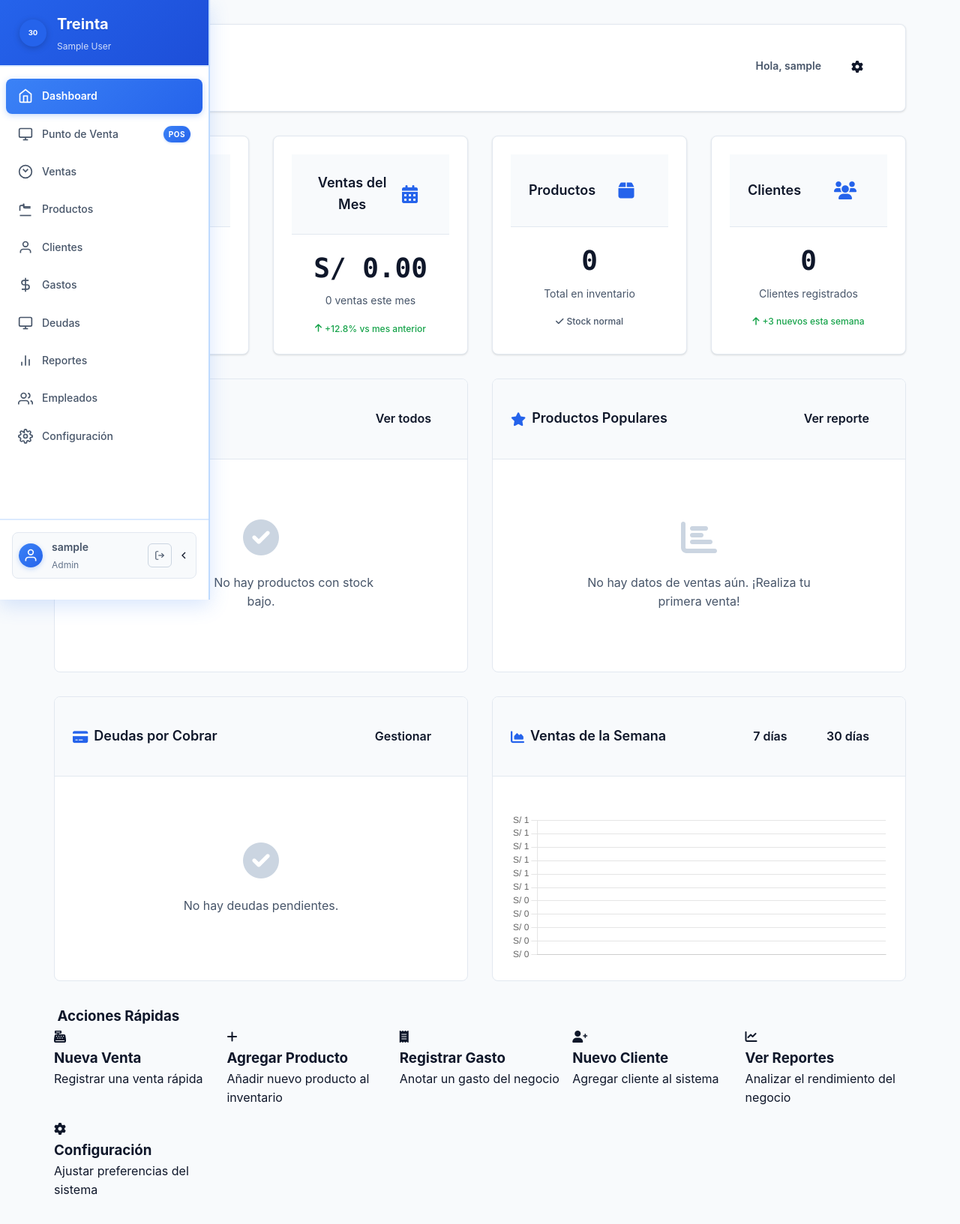
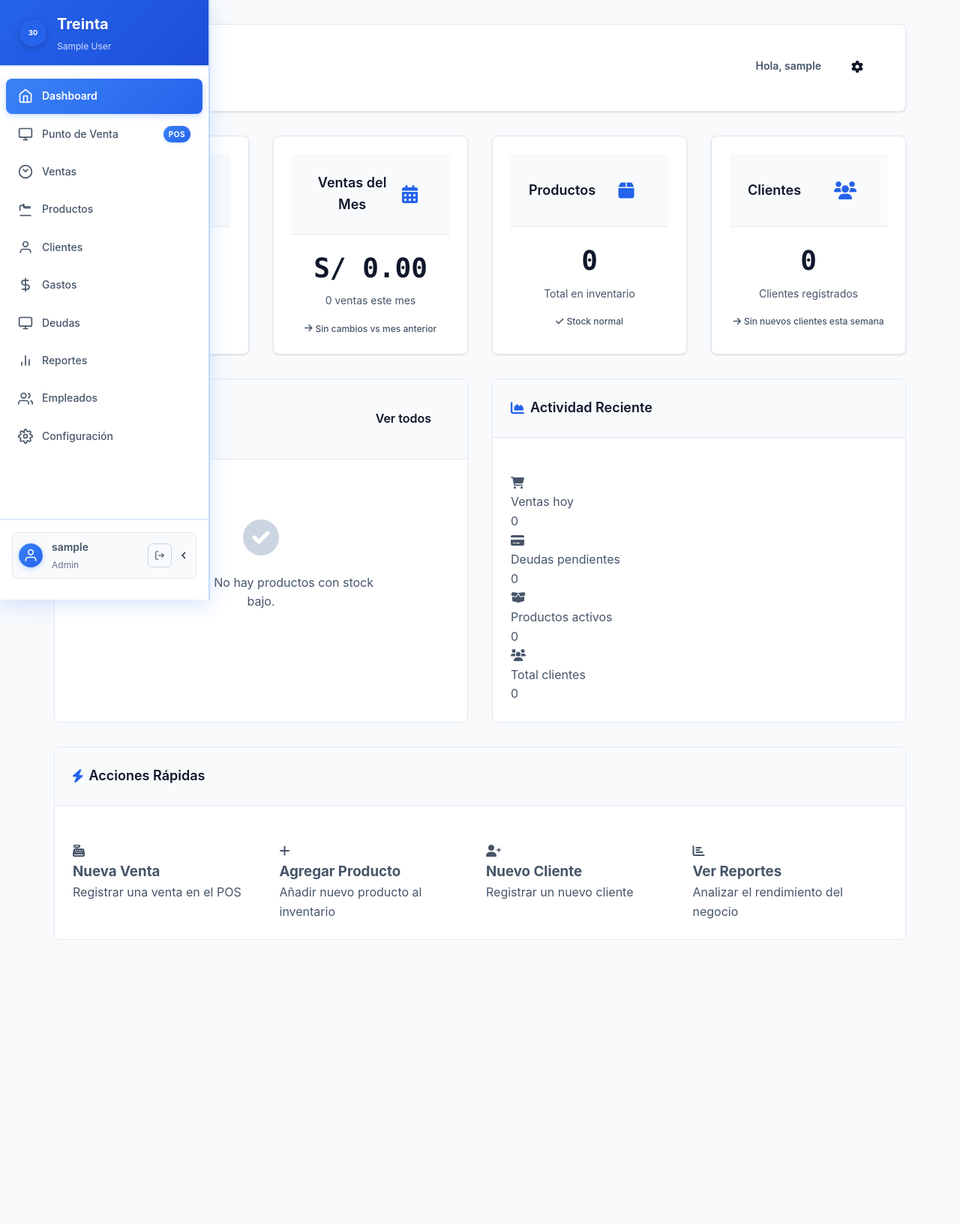
Before and after one commit to Codearlo/sistema_tienda, a PHP site: page /dashboard.php in a window 1280 px wide. Shown: the whole page at 75% size. After the commit the page ends 1254 px from the top, so only its background shows below. Run offline with PHP 8.4, Linux system fonts and the light colour scheme; the visitor is signed in with stand-in values (Sample User, id 1); data that the repository does not hold is empty.

Commit message:
Subiendo los archivos

```diff
--- a/dashboard.php
+++ b/dashboard.php
@@ -27,8 +27,12 @@ try {
 
     // Estadísticas del dashboard
     $today = date('Y-m-d');
+    $yesterday = date('Y-m-d', strtotime('-1 day'));
+    $last_month = date('Y-m', strtotime('-1 month'));
+    $current_month = date('Y-m');
+    $last_week = date('Y-m-d', strtotime('-7 days'));
 
-    // Ventas del día
+    // ===== VENTAS DEL DÍA =====
     $daily_sales = $db->single(
         "SELECT COUNT(*) as count, COALESCE(SUM(total_amount), 0) as total
          FROM sales
@@ -36,7 +40,53 @@ try {
         [$business_id, $today]
     );
 
-    // Total de productos
+    // Ventas de ayer para comparación
+    $yesterday_sales = $db->single(
+        "SELECT COUNT(*) as count, COALESCE(SUM(total_amount), 0) as total
+         FROM sales
+         WHERE business_id = ? AND DATE(created_at) = ?",
+        [$business_id, $yesterday]
+    );
+
+    // Calcular porcentaje vs ayer
+    $daily_change_percentage = 0;
+    $daily_change_type = 'neutral';
+    if ($yesterday_sales['total'] > 0) {
+        $daily_change_percentage = (($daily_sales['total'] - $yesterday_sales['total']) / $yesterday_sales['total']) * 100;
+        $daily_change_type = $daily_change_percentage >= 0 ? 'positive' : 'negative';
+    } elseif ($daily_sales['total'] > 0) {
+        $daily_change_percentage = 100; // Si ayer fue 0 y hoy hay ventas
+        $daily_change_type = 'positive';
+    }
+
+    // ===== VENTAS DEL MES =====
+    $monthly_sales = $db->single(
+        "SELECT COUNT(*) as count, COALESCE(SUM(total_amount), 0) as total
+         FROM sales
+         WHERE business_id = ? AND DATE_FORMAT(created_at, '%Y-%m') = ?",
+        [$business_id, $current_month]
+    );
+
+    // Ventas del mes pasado para comparación
+    $last_month_sales = $db->single(
+        "SELECT COUNT(*) as count, COALESCE(SUM(total_amount), 0) as total
+         FROM sales
+         WHERE business_id = ? AND DATE_FORMAT(created_at, '%Y-%m') = ?",
+        [$business_id, $last_month]
+    );
+
+    // Calcular porcentaje vs mes anterior
+    $monthly_change_percentage = 0;
+    $monthly_change_type = 'neutral';
+    if ($last_month_sales['total'] > 0) {
+        $monthly_change_percentage = (($monthly_sales['total'] - $last_month_sales['total']) / $last_month_sales['total']) * 100;
+        $monthly_change_type = $monthly_change_percentage >= 0 ? 'positive' : 'negative';
+    } elseif ($monthly_sales['total'] > 0) {
+        $monthly_change_percentage = 100; // Si el mes pasado fue 0 y este mes hay ventas
+        $monthly_change_type = 'positive';
+    }
+
+    // ===== PRODUCTOS =====
     $total_products = $db->single(
         "SELECT COUNT(*) as count FROM products WHERE business_id = ? AND status = 1",
         [$business_id]
@@ -52,7 +102,20 @@ try {
         [$business_id]
     );
 
-    // Deudas pendientes
+    // ===== CLIENTES =====
+    $total_customers = $db->single(
+        "SELECT COUNT(*) as count FROM customers WHERE business_id = ? AND status = 1",
+        [$business_id]
+    );
+
+    // Nuevos clientes esta semana
+    $new_customers_week = $db->single(
+        "SELECT COUNT(*) as count FROM customers
+         WHERE business_id = ? AND status = 1 AND created_at >= ?",
+        [$business_id, $last_week]
+    );
+
+    // ===== DEUDAS PENDIENTES =====
     $pending_debts = $db->single(
         "SELECT COUNT(*) as count, COALESCE(SUM(remaining_amount), 0) as total
          FROM debts
@@ -60,7 +123,7 @@ try {
         [$business_id]
     );
 
-    // Ventas de la semana (últimos 7 días)
+    // ===== VENTAS DE LA SEMANA =====
     $weekly_sales = $db->fetchAll(
         "SELECT DATE(created_at) as date, COALESCE(SUM(total_amount), 0) as total
          FROM sales
@@ -70,23 +133,9 @@ try {
         [$business_id]
     );
 
-    // Ventas del mes
-    $monthly_sales = $db->single(
-        "SELECT COUNT(*) as count, COALESCE(SUM(total_amount), 0) as total
-         FROM sales
-         WHERE business_id = ? AND MONTH(created_at) = MONTH(CURDATE()) AND YEAR(created_at) = YEAR(CURDATE())",
-        [$business_id]
-    );
-
-    // Total de clientes
-    $total_customers = $db->single(
-        "SELECT COUNT(*) as count FROM customers WHERE business_id = ? AND status = 1",
-        [$business_id]
-    );
-
-    // Productos más vendidos
+    // ===== PRODUCTOS MÁS VENDIDOS =====
     $top_products = $db->fetchAll(
-        "SELECT p.name, SUM(si.quantity) as total_sold, SUM(si.line_total) as revenue
+        "SELECT p.name, SUM(si.quantity) as total_sold, SUM(si.total_price) as revenue
          FROM sale_items si
          JOIN products p ON si.product_id = p.id
          JOIN sales s ON si.sale_id = s.id
@@ -101,17 +150,28 @@ try {
     $error_message = "Error al cargar el dashboard: " . $e->getMessage();
     $business = ['name' => 'Tu Negocio'];
     $daily_sales = ['count' => 0, 'total' => 0];
+    $yesterday_sales = ['count' => 0, 'total' => 0];
+    $daily_change_percentage = 0;
+    $daily_change_type = 'neutral';
     $total_products = ['count' => 0];
     $low_stock_products = [];
     $pending_debts = ['count' => 0, 'total' => 0];
     $weekly_sales = [];
     $monthly_sales = ['count' => 0, 'total' => 0];
+    $last_month_sales = ['count' => 0, 'total' => 0];
+    $monthly_change_percentage = 0;
+    $monthly_change_type = 'neutral';
     $total_customers = ['count' => 0];
+    $new_customers_week = ['count' => 0];
     $top_products = [];
 }
 
 function formatCurrency($amount) {
     return 'S/ ' . number_format($amount, 2);
+}
+
+function formatPercentage($percentage) {
+    return number_format(abs($percentage), 1) . '%';
 }
 
 function formatDate($date) {
@@ -194,6 +254,7 @@ function formatDate($date) {
 
         <!-- Estadísticas principales -->
         <div class="stats-grid">
+            <!-- VENTAS HOY - Con cálculo dinámico -->
             <div class="stat-card">
                 <div class="stat-header">
                     <div class="stat-title">Ventas Hoy</div>
@@ -203,12 +264,19 @@ function formatDate($date) {
                 </div>
                 <div class="stat-value"><?php echo formatCurrency($daily_sales['total']); ?></div>
                 <div class="stat-description"><?php echo $daily_sales['count']; ?> ventas realizadas</div>
-                <div class="stat-change positive">
-                    <i class="fas fa-arrow-up"></i>
-                    <span>+5.2% vs ayer</span>
+                <div class="stat-change <?php echo $daily_change_type; ?>">
+                    <i class="fas fa-arrow-<?php echo $daily_change_type === 'positive' ? 'up' : ($daily_change_type === 'negative' ? 'down' : 'right'); ?>"></i>
+                    <span>
+                        <?php if ($daily_change_type === 'neutral'): ?>
+                            Sin cambios vs ayer
+                        <?php else: ?>
+                            <?php echo $daily_change_type === 'positive' ? '+' : ''; ?><?php echo formatPercentage($daily_change_percentage); ?> vs ayer
+                        <?php endif; ?>
+                    </span>
                 </div>
             </div>
 
+            <!-- VENTAS DEL MES - Con cálculo dinámico -->
             <div class="stat-card">
                 <div class="stat-header">
                     <div class="stat-title">Ventas del Mes</div>
@@ -218,12 +286,19 @@ function formatDate($date) {
                 </div>
                 <div class="stat-value"><?php echo formatCurrency($monthly_sales['total']); ?></div>
                 <div class="stat-description"><?php echo $monthly_sales['count']; ?> ventas este mes</div>
-                <div class="stat-change positive">
-                    <i class="fas fa-arrow-up"></i>
-                    <span>+12.8% vs mes anterior</span>
+                <div class="stat-change <?php echo $monthly_change_type; ?>">
+                    <i class="fas fa-arrow-<?php echo $monthly_change_type === 'positive' ? 'up' : ($monthly_change_type === 'negative' ? 'down' : 'right'); ?>"></i>
+                    <span>
+                        <?php if ($monthly_change_type === 'neutral'): ?>
+                            Sin cambios vs mes anterior
+                        <?php else: ?>
+                            <?php echo $monthly_change_type === 'positive' ? '+' : ''; ?><?php echo formatPercentage($monthly_change_percentage); ?> vs mes anterior
+                        <?php endif; ?>
+                    </span>
                 </div>
             </div>
 
+            <!-- PRODUCTOS - Con alerta de stock corregida -->
             <div class="stat-card">
                 <div class="stat-header">
                     <div class="stat-title">Productos</div>
@@ -246,6 +321,7 @@ function formatDate($date) {
                 <?php endif; ?>
             </div>
 
+            <!-- CLIENTES - Con cálculo dinámico -->
             <div class="stat-card">
                 <div class="stat-header">
                     <div class="stat-title">Clientes</div>
@@ -255,9 +331,15 @@ function formatDate($date) {
                 </div>
                 <div class="stat-value"><?php echo $total_customers['count']; ?></div>
                 <div class="stat-description">Clientes registrados</div>
-                <div class="stat-change positive">
-                    <i class="fas fa-arrow-up"></i>
-                    <span>+3 nuevos esta semana</span>
+                <div class="stat-change <?php echo $new_customers_week['count'] > 0 ? 'positive' : 'neutral'; ?>">
+                    <i class="fas fa-arrow-<?php echo $new_customers_week['count'] > 0 ? 'up' : 'right'; ?>"></i>
+                    <span>
+                        <?php if ($new_customers_week['count'] > 0): ?>
+                            +<?php echo $new_customers_week['count']; ?> nuevos esta semana
+                        <?php else: ?>
+                            Sin nuevos clientes esta semana
+                        <?php endif; ?>
+                    </span>
                 </div>
             </div>
         </div>
@@ -291,8 +373,7 @@ function formatDate($date) {
                                         </div>
                                     </div>
                                     <div class="stock-actions">
-                                        <button class="btn btn-sm btn-primary" onclick="window.location.href='add-product.php?edit=<?php echo $product['id'] ?? ''; ?>'">
-                                            <i class="fas fa-plus"></i>
+                                        <button class="btn btn-sm btn-primary" onclick="window.location.href='products.php'">
                                             Reabastecer
                                         </button>
                                     </div>
@@ -303,99 +384,69 @@ function formatDate($date) {
                 </div>
             </div>
 
-            <!-- Productos más vendidos -->
+            <!-- Resumen de actividad -->
             <div class="dashboard-card">
                 <div class="card-header">
                     <h3>
-                        <i class="fas fa-star text-primary"></i>
-                        Productos Populares
+                        <i class="fas fa-chart-area text-primary"></i>
+                        Actividad Reciente
                     </h3>
-                    <a href="reports.php?type=products" class="btn btn-sm btn-outline">Ver reporte</a>
                 </div>
                 <div class="card-content">
-                    <?php if (empty($top_products)): ?>
-                        <div class="empty-state">
-                            <i class="fas fa-chart-bar"></i>
-                            <p>No hay datos de ventas aún. ¡Realiza tu primera venta!</p>
+                    <div class="activity-stats">
+                        <div class="activity-item">
+                            <div class="activity-icon">
+                                <i class="fas fa-shopping-cart"></i>
                             </div>
-                    <?php else: ?>
-                        <div class="top-products">
-                            <?php foreach ($top_products as $index => $product): ?>
-                                <div class="product-item">
-                                    <div class="product-rank">#<?php echo $index + 1; ?></div>
-                                    <div class="product-info">
-                                        <div class="product-name"><?php echo htmlspecialchars($product['name']); ?></div>
-                                        <div class="product-stats">
-                                            <?php echo $product['total_sold']; ?> vendidos • <?php echo formatCurrency($product['revenue']); ?>
-                                        </div>
-                                    </div>
-                                </div>
-                            <?php endforeach; ?>
-                        </div>
-                    <?php endif; ?>
+                            <div class="activity-info">
+                                <div class="activity-label">Ventas hoy</div>
+                                <div class="activity-value"><?php echo $daily_sales['count']; ?></div>
                             </div>
                         </div>
 
-            <!-- Deudas pendientes -->
-            <div class="dashboard-card">
-                <div class="card-header">
-                    <h3>
-                        <i class="fas fa-credit-card text-danger"></i>
-                        Deudas por Cobrar
-                    </h3>
-                    <a href="debts.php" class="btn btn-sm btn-outline">Gestionar</a>
+                        <div class="activity-item">
+                            <div class="activity-icon">
+                                <i class="fas fa-credit-card"></i>
                             </div>
-                <div class="card-content">
-                    <?php if ($pending_debts['count'] == 0): ?>
-                        <div class="empty-state">
-                            <i class="fas fa-check-circle text-success"></i>
-                            <p>No hay deudas pendientes.</p>
-                        </div>
-                    <?php else: ?>
-                        <div class="debt-summary">
-                            <div class="debt-total">
-                                <div class="debt-amount"><?php echo formatCurrency($pending_debts['total']); ?></div>
-                                <div class="debt-count"><?php echo $pending_debts['count']; ?> deudas pendientes</div>
-                            </div>
-                            <div class="debt-actions">
-                                <button class="btn btn-primary btn-sm" onclick="window.location.href='debts.php'">
-                                    <i class="fas fa-eye"></i>
-                                    Ver detalles
-                                </button>
-                            </div>
-                        </div>
-                    <?php endif; ?>
+                            <div class="activity-info">
+                                <div class="activity-label">Deudas pendientes</div>
+                                <div class="activity-value"><?php echo $pending_debts['count']; ?></div>
                             </div>
                         </div>
 
-            <!-- Gráfico de ventas semanales -->
-            <div class="dashboard-card chart-card">
-                <div class="card-header">
-                    <h3>
-                        <i class="fas fa-chart-area text-primary"></i>
-                        Ventas de la Semana
-                    </h3>
-                    <div class="chart-controls">
-                        <button class="btn btn-sm btn-ghost" onclick="updateChart('week')">7 días</button>
-                        <button class="btn btn-sm btn-ghost" onclick="updateChart('month')">30 días</button>
+                        <div class="activity-item">
+                            <div class="activity-icon">
+                                <i class="fas fa-box-open"></i>
+                            </div>
+                            <div class="activity-info">
+                                <div class="activity-label">Productos activos</div>
+                                <div class="activity-value"><?php echo $total_products['count']; ?></div>
                             </div>
                         </div>
-                <div class="card-content">
-                    <div class="chart-container">
-                        <canvas id="salesChart" width="400" height="200"></canvas>
+
+                        <div class="activity-item">
+                            <div class="activity-icon">
+                                <i class="fas fa-users"></i>
+                            </div>
+                            <div class="activity-info">
+                                <div class="activity-label">Total clientes</div>
+                                <div class="activity-value"><?php echo $total_customers['count']; ?></div>
+                            </div>
+                        </div>
                     </div>
                 </div>
             </div>
         </div>
 
         <!-- Acciones rápidas -->
-        <div class="dashboard-section">
-            <div class="section-header">
-                <h3 class="section-title">
-                    <i class="fas fa-lightning-bolt"></i>
+        <div class="dashboard-card">
+            <div class="card-header">
+                <h3>
+                    <i class="fas fa-bolt text-warning"></i>
                     Acciones Rápidas
                 </h3>
             </div>
+            <div class="card-content">
                 <div class="quick-actions">
                     <a href="pos.php" class="quick-action">
                         <div class="action-icon">
@@ -403,7 +454,7 @@ function formatDate($date) {
                         </div>
                         <div class="action-content">
                             <h3>Nueva Venta</h3>
-                        <p>Registrar una venta rápida</p>
+                            <p>Registrar una venta en el POS</p>
                         </div>
                     </a>
 
@@ -417,45 +468,26 @@ function formatDate($date) {
                         </div>
                     </a>
 
-                <a href="expenses.php?action=add" class="quick-action">
-                    <div class="action-icon">
-                        <i class="fas fa-receipt"></i>
-                    </div>
-                    <div class="action-content">
-                        <h3>Registrar Gasto</h3>
-                        <p>Anotar un gasto del negocio</p>
-                    </div>
-                </a>
-
-                <a href="customers.php?action=add" class="quick-action">
+                    <a href="customers.php" class="quick-action">
                         <div class="action-icon">
                             <i class="fas fa-user-plus"></i>
                         </div>
                         <div class="action-content">
                             <h3>Nuevo Cliente</h3>
-                        <p>Agregar cliente al sistema</p>
+                            <p>Registrar un nuevo cliente</p>
                         </div>
                     </a>
 
                     <a href="reports.php" class="quick-action">
                         <div class="action-icon">
-                        <i class="fas fa-chart-line"></i>
+                            <i class="fas fa-chart-bar"></i>
                         </div>
                         <div class="action-content">
                             <h3>Ver Reportes</h3>
                             <p>Analizar el rendimiento del negocio</p>
                         </div>
                     </a>
-
-                <a href="settings.php" class="quick-action">
-                    <div class="action-icon">
-                        <i class="fas fa-cog"></i>
                 </div>
-                    <div class="action-content">
-                        <h3>Configuración</h3>
-                        <p>Ajustar preferencias del sistema</p>
-                    </div>
-                </a>
             </div>
         </div>
     </main>
@@ -482,74 +514,10 @@ function formatDate($date) {
         // Inicializar gráfico de ventas
         document.addEventListener('DOMContentLoaded', function() {
             const salesData = <?php echo json_encode($weekly_sales); ?>;
+            if (typeof initializeSalesChart === 'function') {
                 initializeSalesChart(salesData);
-        });
-
-        function initializeSalesChart(data) {
-            const ctx = document.getElementById('salesChart');
-            if (!ctx) return;
-
-            const labels = data.map(item => {
-                const date = new Date(item.date);
-                return date.toLocaleDateString('es-ES', { weekday: 'short', day: 'numeric' });
-            });
-
-            const values = data.map(item => parseFloat(item.total));
-
-            window.salesChart = new Chart(ctx, {
-                type: 'line',
-                data: {
-                    labels: labels,
-                    datasets: [{
-                        label: 'Ventas (S/)',
-                        data: values,
-                        borderColor: '#3B82F6',
-                        backgroundColor: 'rgba(59, 130, 246, 0.1)',
-                        borderWidth: 2,
-                        fill: true,
-                        tension: 0.4
-                    }]
-                },
-                options: {
-                    responsive: true,
-                    maintainAspectRatio: false,
-                    plugins: {
-                        legend: {
-                            display: false
-                        }
-                    },
-                    scales: {
-                        y: {
-                            beginAtZero: true,
-                            ticks: {
-                                callback: function(value) {
-                                    return 'S/ ' + value.toFixed(0);
-                                }
-                            }
-                        }
-                    }
             }
         });
-        }
-
-        function updateChart(period) {
-            // Aquí podrías implementar la lógica para actualizar el gráfico
-            console.log('Updating chart for period:', period);
-        }
-
-        // Toggle sidebar móvil
-        function toggleMobileSidebar() {
-            const sidebar = document.querySelector('.sidebar');
-            const overlay = document.querySelector('.mobile-overlay');
-
-            if (sidebar) {
-                sidebar.classList.toggle('mobile-open');
-            }
-
-            if (overlay) {
-                overlay.classList.toggle('show');
-            }
-        }
     </script>
 </body>
 </html>
```
Lines whose indentation alone changed are shown as unchanged.
